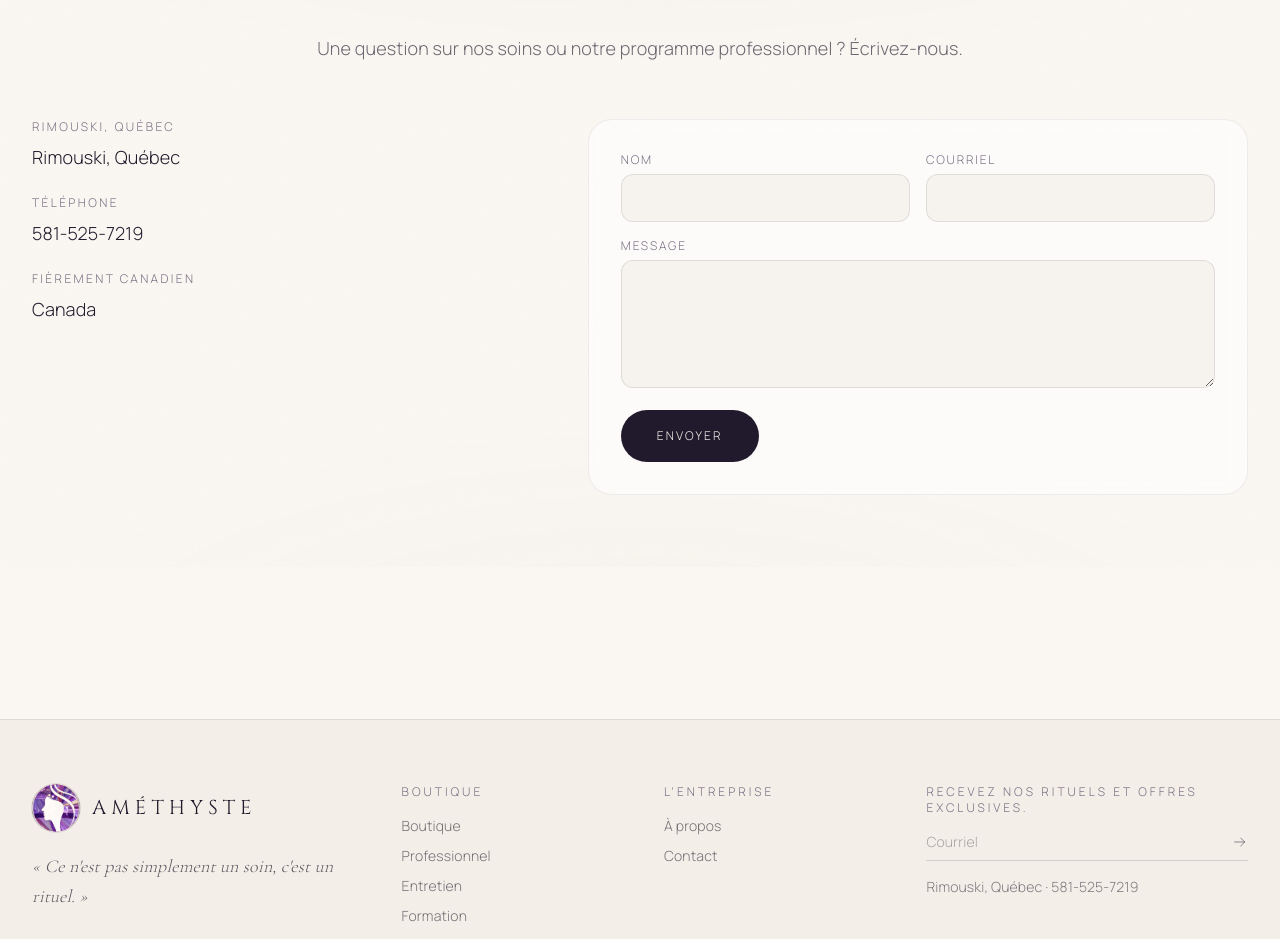
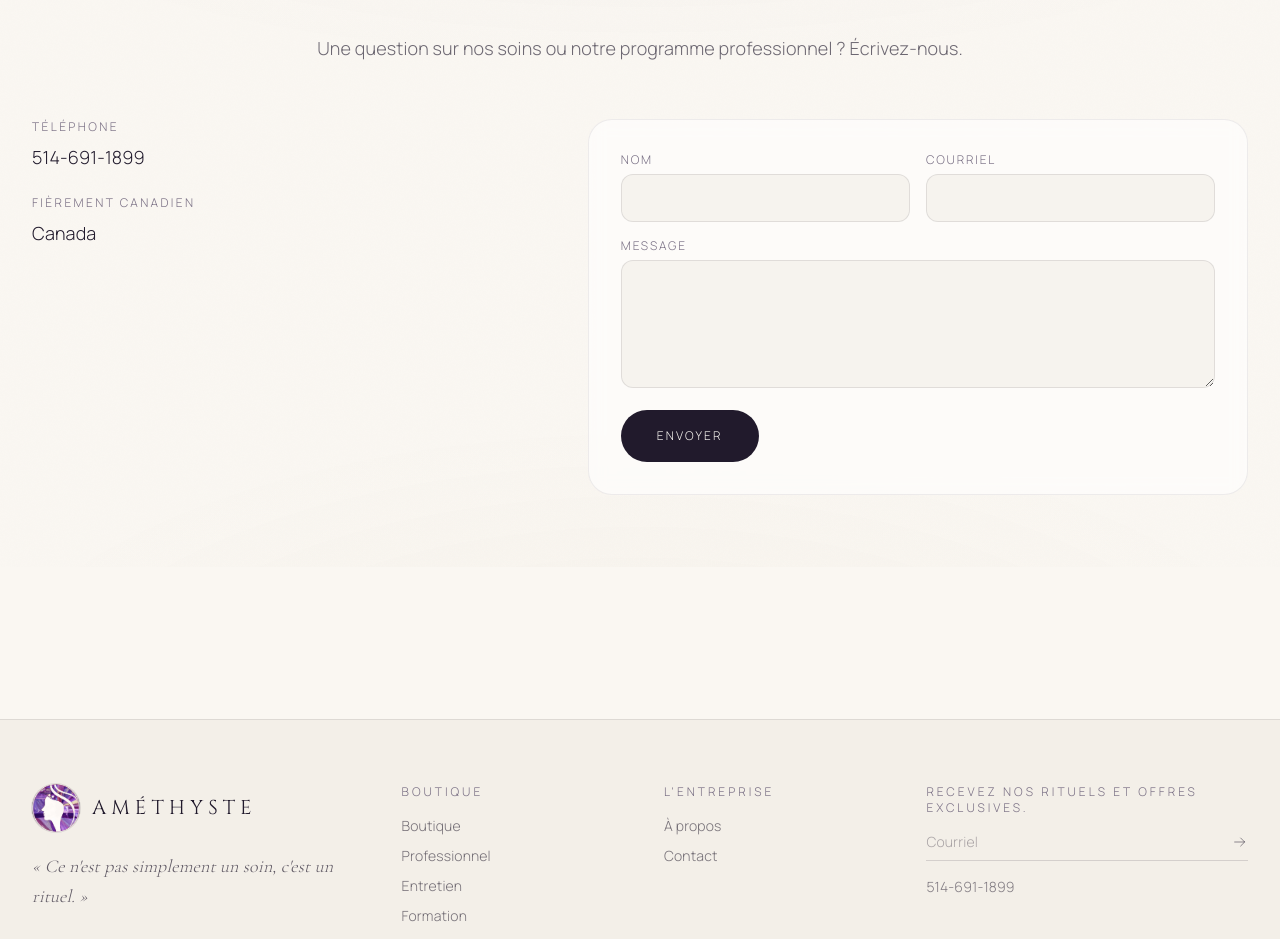
Before and after one commit to Lavoie-Digital/Am-thyste, a Next.js app: page /contact in a window 1280 px wide. Shown: the part 233-1172 px from the top of the page. Built offline with nearby package versions, Linux system fonts and the light colour scheme; no server answers.

Commit message:
"amelioration"

```diff
--- a/app/(storefront)/contact/page.tsx
+++ b/app/(storefront)/contact/page.tsx
@@ -15,12 +15,8 @@ export default async function ContactPage() {
         <Container className="grid gap-12 lg:grid-cols-[1fr_1.3fr]">
           <div className="space-y-6 text-ink/70">
             <div>
-              <p className="text-xs uppercase tracking-[0.2em] text-ink-mute">{dict.contact.location}</p>
-              <p className="mt-2 text-lg text-ink">Rimouski, Québec</p>
-            </div>
-            <div>
               <p className="text-xs uppercase tracking-[0.2em] text-ink-mute">{dict.common.phone}</p>
-              <a href="tel:+15815257219" className="mt-2 block text-lg text-ink hover:text-ink">581-525-7219</a>
+              <a href="tel:+15146911899" className="mt-2 block text-lg text-ink hover:text-ink">514-691-1899</a>
             </div>
             <div>
               <p className="text-xs uppercase tracking-[0.2em] text-ink-mute">{dict.footer.madeIn}</p>
--- a/app/layout.tsx
+++ b/app/layout.tsx
@@ -40,7 +40,7 @@ export const metadata: Metadata = {
   },
   description:
     "Améthyste — Hair Botox et soins capillaires haut de gamme. Réparation intense, brillance et nutrition profonde. Ce n'est pas simplement un soin, c'est un rituel.",
-  keywords: ["hair botox", "soin capillaire", "kératine", "Améthyste", "Rimouski", "Québec"],
+  keywords: ["hair botox", "soin capillaire", "kératine", "Améthyste", "Québec"],
   openGraph: {
     title: "Améthyste — Hair Botox",
     description: "Soins capillaires professionnels haut de gamme. Un rituel de transformation.",
--- a/components/nav/Footer.tsx
+++ b/components/nav/Footer.tsx
@@ -62,7 +62,7 @@ export function Footer() {
               <ArrowRight />
             </button>
           </form>
-          <p className="mt-4 text-sm text-ink/55">{dict.contact.location} · 581-525-7219</p>
+          <p className="mt-4 text-sm text-ink/55">514-691-1899</p>
         </div>
       </div>
 
--- a/components/storefront/AmethystStarsHero.tsx
+++ b/components/storefront/AmethystStarsHero.tsx
@@ -12,7 +12,7 @@ const ease = [0.22, 1, 0.36, 1] as const;
 /* Background images per breakpoint, slowly cross-fading with a gentle
    Ken-Burns drift, then dissolving into the ivory page below. Each set cycles
    by its own length, so mobile (3) and desktop (2) stay independent. */
-const DESKTOP_IMAGES = ["/description banner.jpeg", "/ChatGPT Image 19 janv_edited_edited.avif"];
+const DESKTOP_IMAGES = ["/description banner.jpeg", "/femmehero.jpeg", "/ChatGPT Image 19 janv_edited_edited.avif"];
 const MOBILE_IMAGES = ["/femme2.jpeg", "/femmevertical.jpeg", "/femme.jpeg"];
 const SLIDE_MS = 6000;
 
--- a/lib/email/templates.ts
+++ b/lib/email/templates.ts
@@ -16,7 +16,7 @@ function shell(title: string, body: string): string {
       <h1 style="font-size:22px;color:#fff;margin:0 0 16px">${title}</h1>
       ${body}
     </div>
-    <p style="text-align:center;font-size:11px;color:#8a7c98;margin-top:24px">Améthyste · Rimouski, Québec · Fièrement canadien</p>
+    <p style="text-align:center;font-size:11px;color:#8a7c98;margin-top:24px">Améthyste · Fièrement canadien</p>
   </div></body></html>`;
 }
 
```
Also changed, not shown: public/femmehero.jpeg (added).
